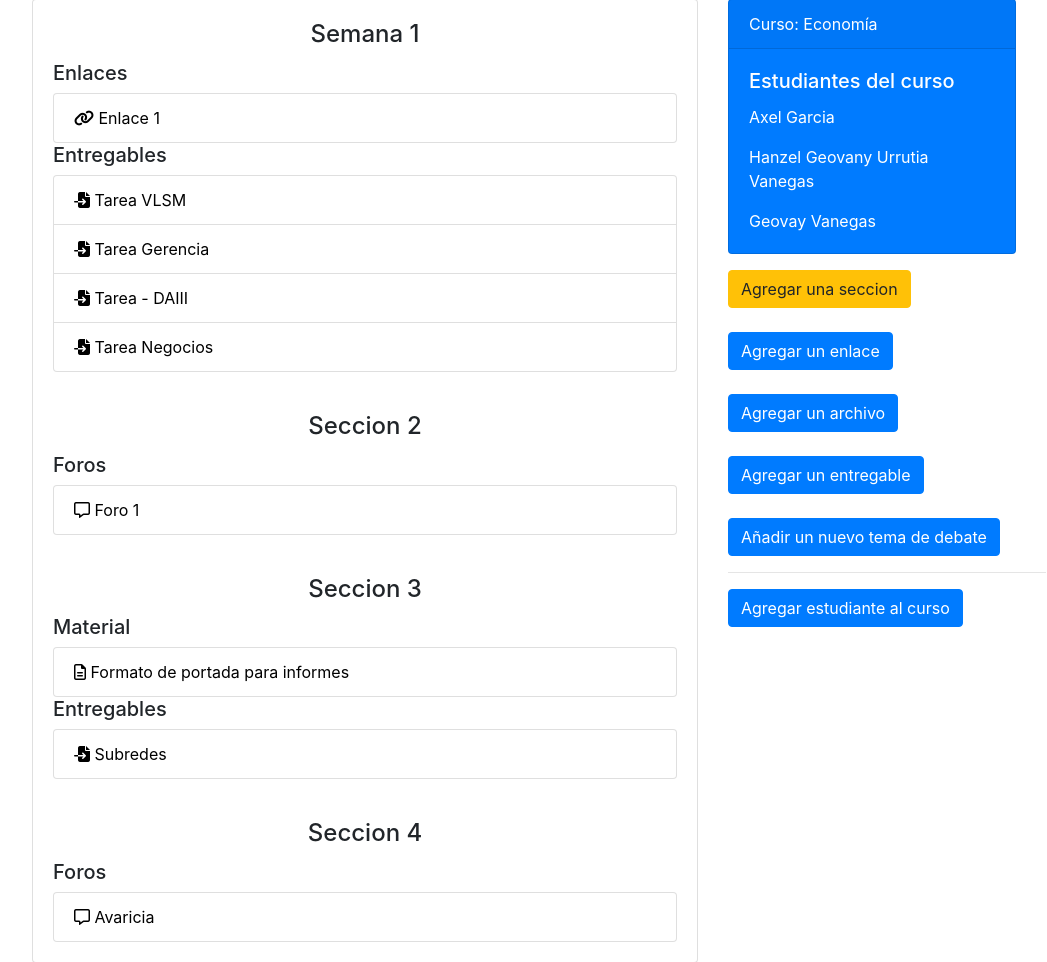
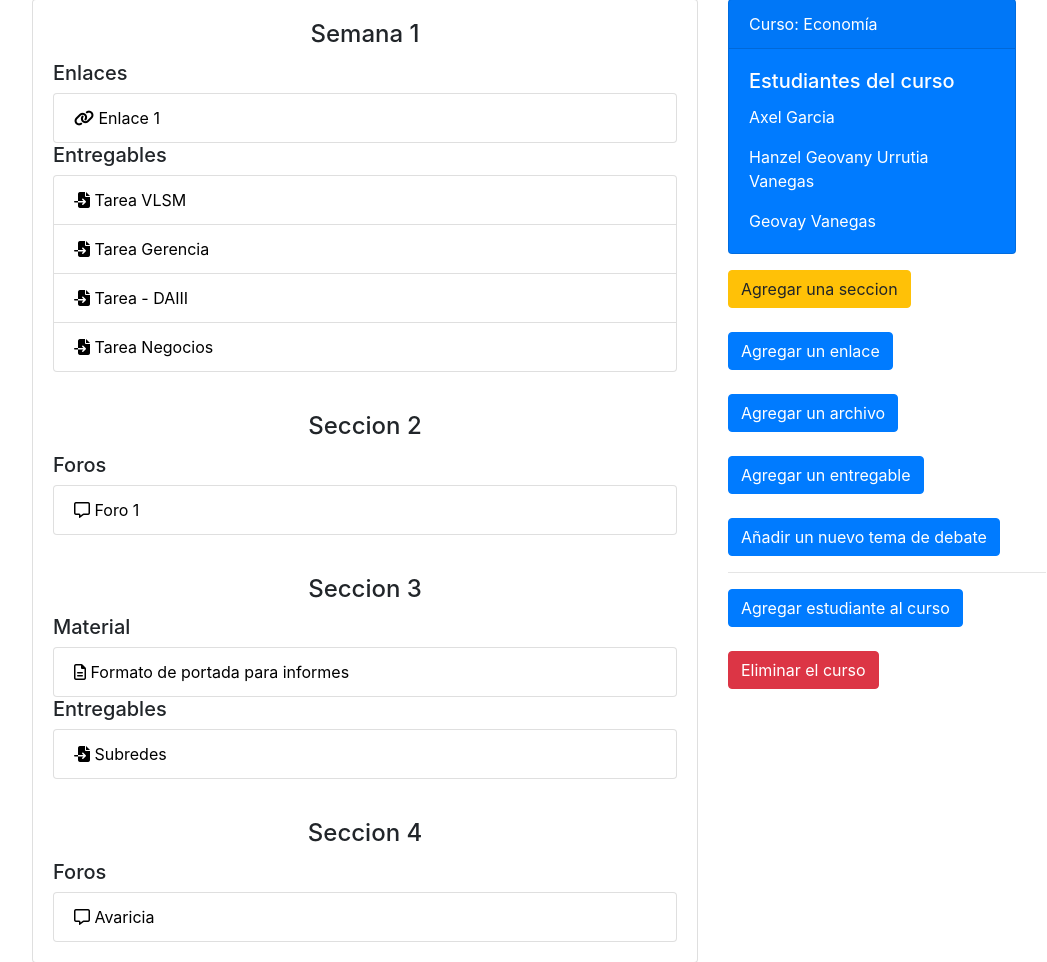
Before and after one commit to HanzelxD778/cs50w-project4, a Django app: page /curso/5 in a window 1280 px wide. Shown: the part 105-1067 px from the top of the page, without its empty margins (101-1148 px from the left). Run offline with Django 3.2, Linux system fonts and the light colour scheme; a user stored in the database is signed in; data comes from the database, SQL or seed files in the repository; both versions use the stored data as it was after the commit; some libraries are stand-ins or nearby versions.

Commit message:
agregado eliminar curso

```diff
--- a/PortAll50/templates/portall50/curso.html
+++ b/PortAll50/templates/portall50/curso.html
@@ -351,6 +351,42 @@
                             </div>
                         </form>
                     </div>
+
+                    <br>
+
+                    <div>
+                        <!-- Button trigger modal -->
+                        <button type="button" class="btn btn-danger" data-toggle="modal" data-target="#eliminarCurso">
+                            Eliminar el curso
+                        </button>
+                        <!-- MODAL AGREGAR FORO -->
+                        <form method="POST" action="{% url 'eliminarCurso' %}" enctype="multipart/form-data">
+                            {% csrf_token %}
+                            <!-- Modal -->
+                            <div class="modal fade" id="eliminarCurso" tabindex="-1" aria-labelledby="eliminarCurso" aria-hidden="true">
+                                <div class="modal-dialog">
+                                <div class="modal-content">
+                                    <div class="modal-header">
+                                        <h5 class="modal-title text-center" id="eliminarCurso">
+                                            Eliminar curso
+                                        </h5>
+                                        <button type="button" class="close" data-dismiss="modal" aria-label="Close">
+                                        <span aria-hidden="true">&times;</span>
+                                        </button>
+                                    </div>
+                                    <div class="modal-body">
+                                        <h5 class="text-center">¿Estás seguro de eliminar este curso?</h5>
+                                        <input name='curso_id' class="form-control" style="background: transparent;  border: none;" type="hidden"
+                                        value="{{curso.id}}" readonly placeholder="Default input">
+                                    </div>
+                                    <div class="modal-footer">
+                                        <button type="button" class="btn btn-secondary" data-dismiss="modal">Cancelar</button>
+                                        <button type="submit" class="btn btn-danger">Eliminar</button>
+                                    </div>
+                                </div>
+                            </div>
+                        </form>
+                    </div>
                 {% endif %}
             </div>
         </div>
--- a/PortAll50/urls.py
+++ b/PortAll50/urls.py
@@ -22,5 +22,7 @@ urlpatterns = [
     path("editarPerfil", views.editarPerfil, name="editarPerfil"),
     path("perfilEditado", views.perfilEditado, name="perfilEditado"),
     path("calificarEntrega", views.calificarEntrega, name="calificarEntrega"),
-    path("agregarEstudiantesCurso", views.agregarEstudiantesCurso, name="agregarEstudiantesCurso")
+    path("agregarEstudiantesCurso", views.agregarEstudiantesCurso, name="agregarEstudiantesCurso"),
+    path("editarEntregable", views.editarEntregable, name="editarEntregable"),
+    path("eliminarCurso", views.eliminarCurso, name="eliminarCurso")
 ]
--- a/PortAll50/views.py
+++ b/PortAll50/views.py
@@ -145,6 +145,15 @@ def curso(request, id_curso):
 
     return render(request, "PortAll50/curso.html", context)
 
+def eliminarCurso(request):
+    curso_id = request.POST.get("curso_id")
+
+    curso = Curso.objects.get(id=curso_id)
+
+    curso.delete()
+
+    return redirect("/portall")
+
 def agregarMaterial(request):
     nombre_material = request.POST.get("nombre_material")
     archivo = request.FILES.get("archivo")
@@ -209,6 +218,22 @@ def entregable(request, id_entregable):
     }
 
     return render(request, "PortAll50/entregable.html", context)
+
+#Editar la tarea que sube el estudiante, se debería llamar editarEntrega
+def editarEntregable(request):
+    id_entregable = request.POST.get("id_entregable")
+    archivo_entrega = request.FILES.get("archivo_entrega")
+
+    entrega = Entrega.objects.get(id=id_entregable)
+
+    entrega.archivo_entrega = archivo_entrega
+
+    now = datetime.now()
+    entrega.tiempo_entregado = now
+
+    entrega.save()
+
+    return redirect("/portall")
 
 def agregarEntrega(request):
     archivo_entrega = request.FILES.get("archivo_entrega")
```
Also changed, not shown: PortAll50/templates/portall50/entregable.html (+40 -2 lines), db.sqlite3, 3 other files.
